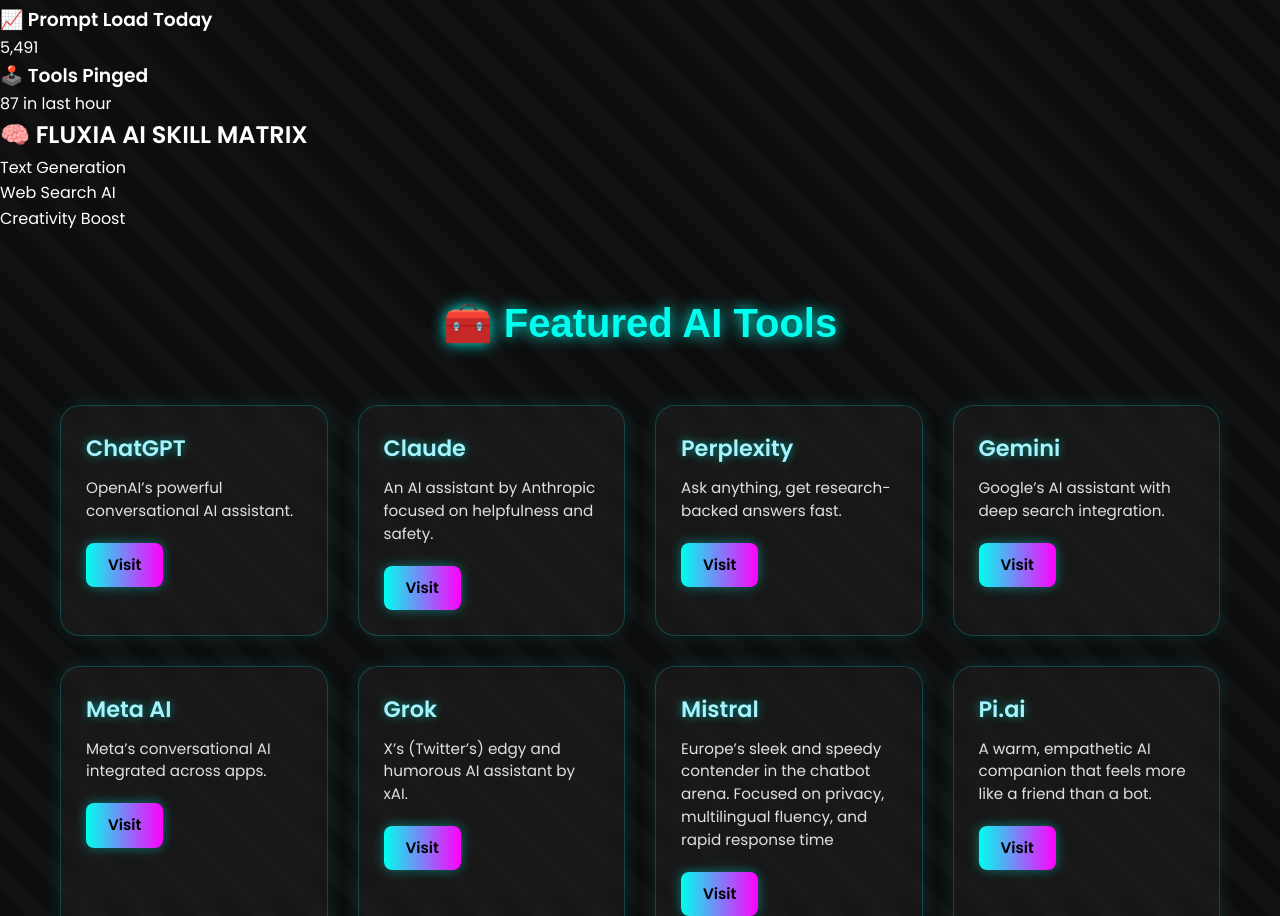
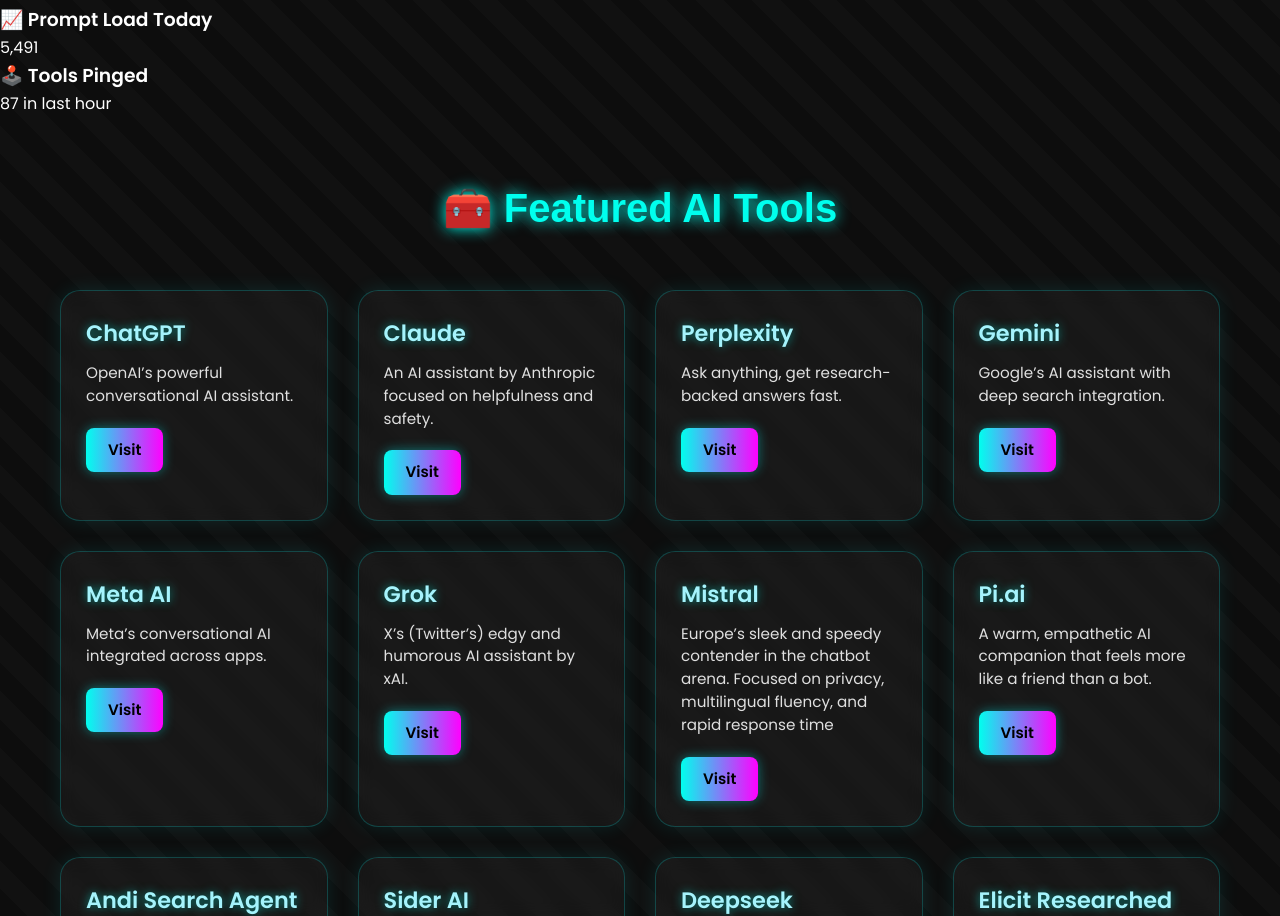
Before and after one commit to f3r33n/fluxia-2.O, a plain HTML site: page index.html in a window 1280 px wide. Shown: the part 1328-2244 px from the top of the page. Drawn offline with Linux system fonts and the light colour scheme.

Commit message:
Update index.html

```diff
--- a/index.html
+++ b/index.html
@@ -155,26 +155,6 @@
     </div>
   </div>
 </section>
-<!-- 🎯 AI Skill Matrix -->
-<section class="ai-skills">
-  <h2 class="matrix-title">🧠 FLUXIA AI SKILL MATRIX</h2>
-
-  <div class="skill">
-    <span>Text Generation</span>
-    <div class="bar"><div class="fill fill-70"></div></div>
-  </div>
-
-  <div class="skill">
-    <span>Web Search AI</span>
-    <div class="bar"><div class="fill fill-100"></div></div>
-  </div>
-
-  <div class="skill">
-    <span>Creativity Boost</span>
-    <div class="bar"><div class="fill fill-60"></div></div>
-  </div>
-</section>
-
   <!-- 🧠 TOOLS SECTION -->
   <main id="tools" class="tool-section">
     <h2>🧰 Featured AI Tools</h2>
```
